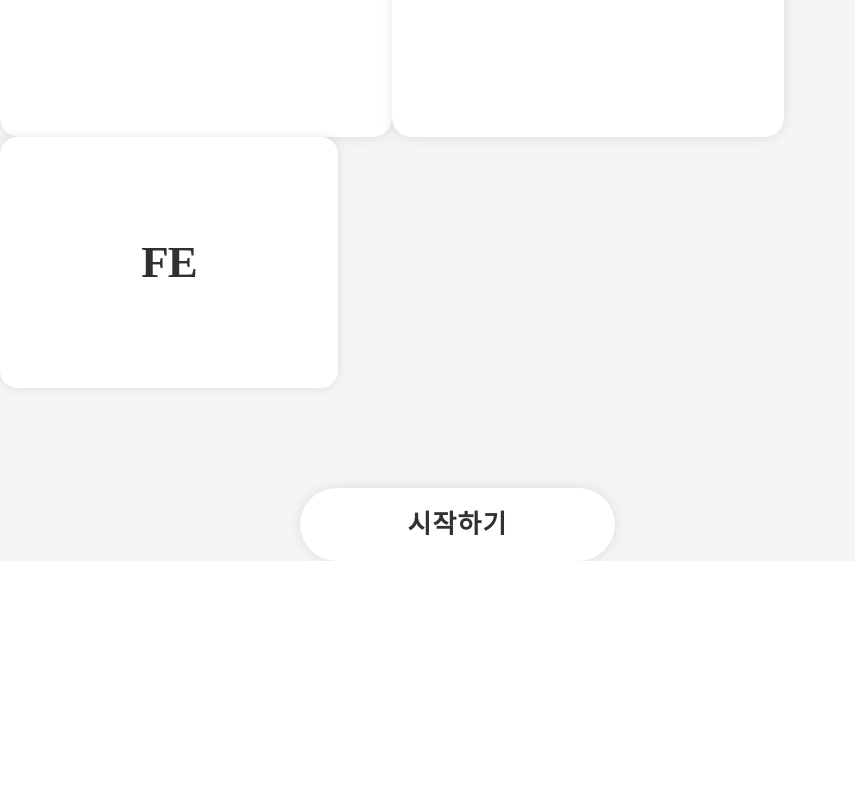
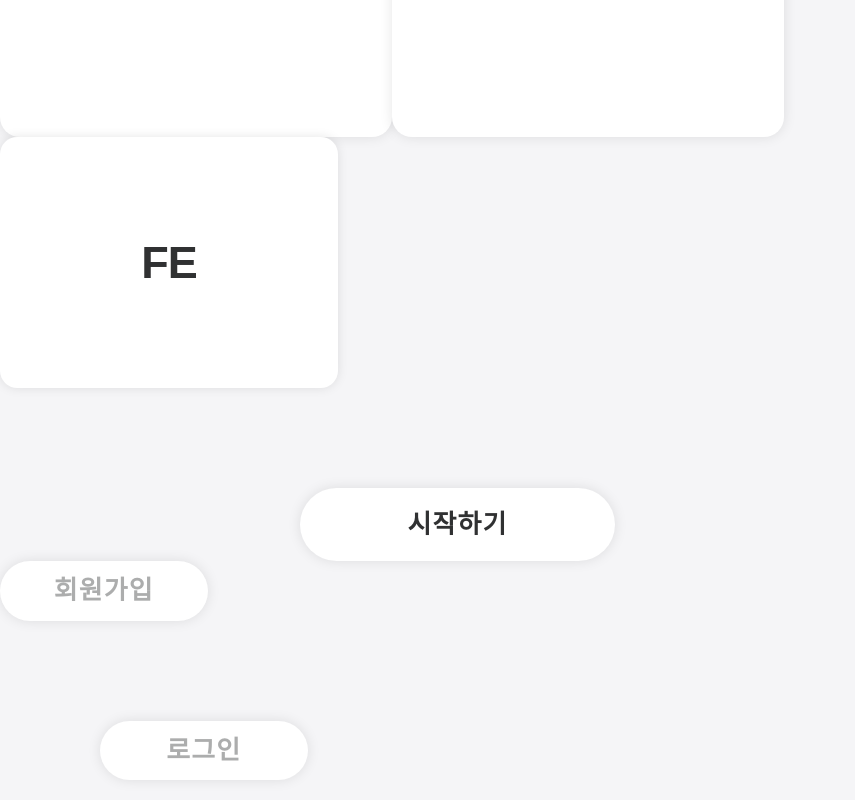
Before and after one commit to ITerview-SSU/ITerview-FE, a React (Create React App) app: page / in a window 1280 px wide. Shown: the part 370-1170 px from the top of the page, without its empty margins (0-855 px from the left). Before the commit the page ends 931 px from the top, so only its background shows below. Built offline with nearby package versions, Linux system fonts and the light colour scheme.

Commit message:
commit: Button

```diff
--- a/src/App.jsx
+++ b/src/App.jsx
@@ -4,6 +4,8 @@ import GlobalStyles from './styles/GlobalStyles';
 import { BigButton, BigbuttonLayout, StartButtonLayout, Smallbutton } from './components/commons/Button/styles';
 import AnimationBar from './components/AnimationBar/index';
 import { MediaDiv } from './styles/common';
+import SignupButton from './components/commons/Button/SignupButton';
+import LoginButton from './components/commons/Button/LoginButton';
 
 function App() {
   return (
@@ -18,6 +20,8 @@ function App() {
         </BigbuttonLayout>
         <Smallbutton>FE</Smallbutton>
         <StartButtonLayout>시작하기</StartButtonLayout>
+        <SignupButton />
+        <LoginButton />
       </MediaDiv>
     </div>
   );
--- a/src/components/AnimationBar/index.js
+++ b/src/components/AnimationBar/index.js
@@ -1,5 +1,4 @@
 import React from 'react'
-import colors from '../../styles/colors';
 import { AnimationLayout, FlowBox, FlowText, TextDiv, ITStyle, ITStyle2, TerviewStyle, OneText } from './styles';
 
 function AnimationBar() {
--- /dev/null
+++ b/src/components/commons/Button/LoginButton.js
@@ -0,0 +1,39 @@
+import React from 'react'
+import  styled  from 'styled-components';
+import colors from '../../../styles/colors';
+
+const LoginButtonStyle = styled.button`
+    margin: 100px;
+    width: 100%;
+    width: 207.52px;
+    height: 59.55px;
+
+    background: ${colors.white_100};
+    box-shadow: 0px 0px 12.9193px rgba(0, 0, 0, 0.1);
+    border-radius: 76px;
+    border: none;
+
+    font-weight: 600;
+    font-size: 25.8385px;
+    line-height: 35px;
+    letter-spacing: 0.05em;
+
+    color: ${colors.black_100};
+
+    :disabled {
+        cursor: not-allowed;
+        color: ${colors.black_30};
+    }
+
+    :active {
+        filter: brightness(80%);;
+    }
+`
+
+function LoginButton({ disabled, onClick }) {
+  return (
+    <LoginButtonStyle disabled="false">로그인</LoginButtonStyle>
+  )
+}
+
+export default LoginButton;
--- /dev/null
+++ b/src/components/commons/Button/SignupButton.js
@@ -0,0 +1,38 @@
+import React from 'react'
+import  styled  from 'styled-components';
+import colors from '../../../styles/colors';
+
+const SignupButtonStyle = styled.button`
+    width: 100%;
+    width: 207.52px;
+    height: 59.55px;
+
+    background: ${colors.white_100};
+    box-shadow: 0px 0px 12.9193px rgba(0, 0, 0, 0.1);
+    border-radius: 76px;
+    border: none;
+
+    font-weight: 600;
+    font-size: 25.8385px;
+    line-height: 35px;
+    letter-spacing: 0.05em;
+
+    color: ${colors.black_100};
+
+    :disabled {
+        cursor: not-allowed;
+        color: ${colors.black_30};
+    }
+
+    :active {
+        filter: brightness(80%);;
+    }
+`
+
+function SignupButton({ disabled, onClick }) {
+  return (
+    <SignupButtonStyle disabled="false">회원가입</SignupButtonStyle>
+  )
+}
+
+export default SignupButton;
--- a/src/components/commons/Button/styles.js
+++ b/src/components/commons/Button/styles.js
@@ -28,6 +28,8 @@ export const BigbuttonLayout = styled.div`
     row-gap: 79px;
 `
 
+// -------------여기까지 공통별•직종별 큰 버튼---------------
+
 export const Smallbutton = styled.button`
     width: 338px;
     height: 251px;
@@ -54,6 +56,8 @@ export const SmallButtonLayout = styled.div`
 
 `
 
+// -------------여기까지 직종별(FE, BE, UxUi, PM 등) 작은 버튼---------------
+
 export const StartButtonLayout = styled.button`
     margin-left: 300px;
     margin-top: 100px;
@@ -78,3 +82,5 @@ export const StartButtonLayout = styled.button`
         transform: scale(1.1, 1.1);
     }
 `
+
+// -------------여기까지 시작하기 버튼---------------
--- a/src/styles/GlobalStyles.js
+++ b/src/styles/GlobalStyles.js
@@ -24,7 +24,7 @@ const GlobalStyles = createGlobalStyle`
         font-style: normal;
     } */
     * {
-        /* font-family: 'Noto Sans KR', sans-serif !important; */
+        font-family: 'Noto Sans KR', sans-serif !important;
         font-style: normal;
         letter-spacing: -0.02em;
         user-select: none;
```
Also changed, not shown: src/components/commons/Button/Smallbutton.js (deleted).
